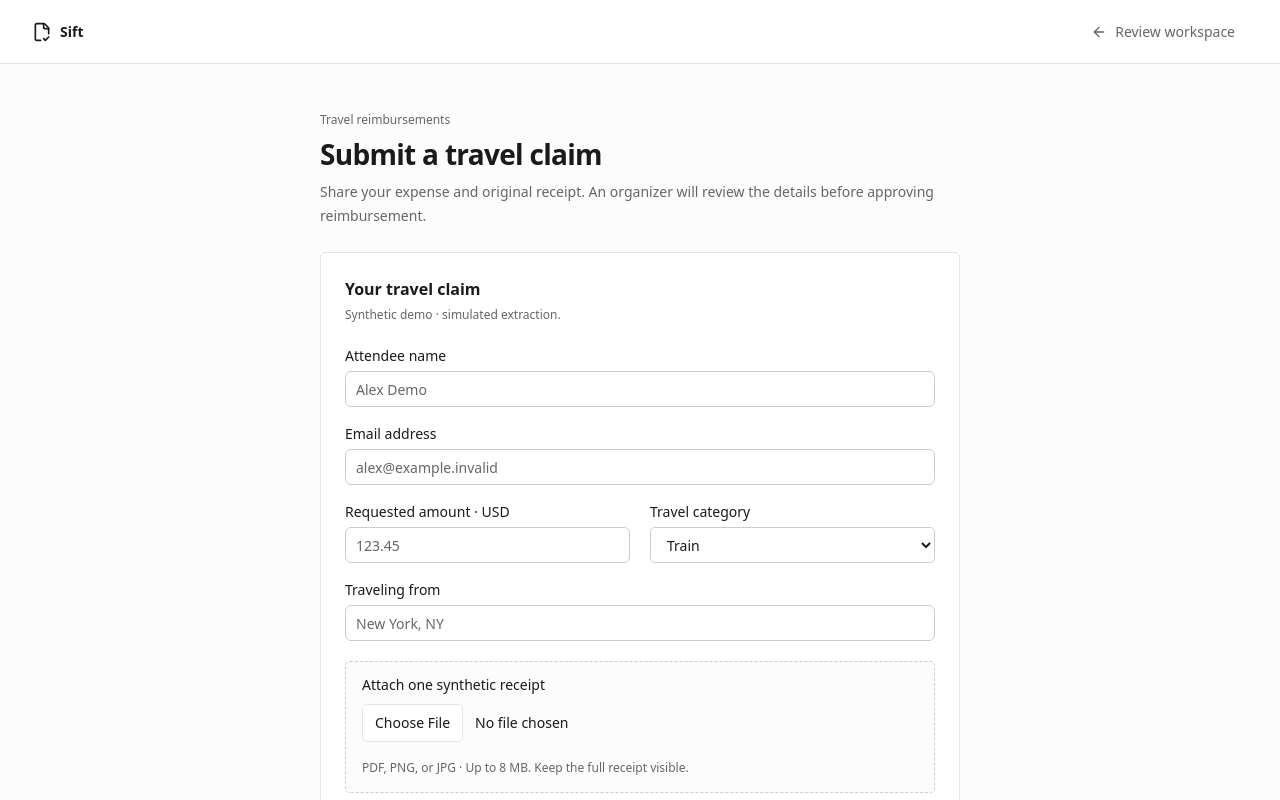
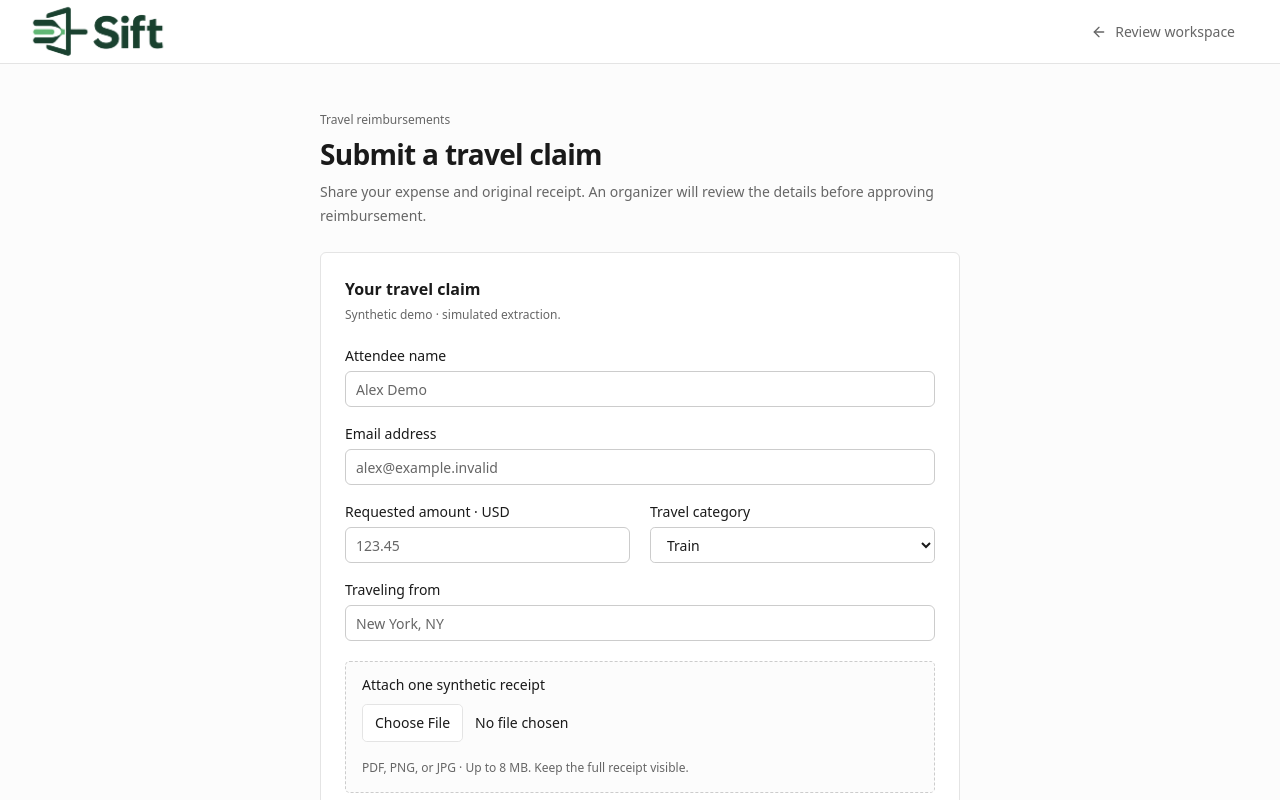
Before and after one commit to Cryplo/HackMIT26, a Next.js app in the folder reconciliation/: page /submit in a window 1280 px wide. Shown: the top 800 px of the page. Built offline with nearby package versions, Linux system fonts and the light colour scheme.

Commit message:
feat: add Sift branding and system design assets

```diff
--- a/reconciliation/src/app/submit/page.tsx
+++ b/reconciliation/src/app/submit/page.tsx
@@ -1,5 +1,6 @@
 import Link from "next/link";
-import { ArrowLeft, ArrowUpRight, FileCheck2 } from "lucide-react";
+import { ArrowLeft, ArrowUpRight } from "lucide-react";
+import { SiftLogo } from "@/components/SiftLogo";
 import { Button } from "@/components/ui/button";
 import SubmitForm from "./submit-form";
 
@@ -9,7 +10,7 @@ export default function SubmitPage() {
   return (
     <main className="min-h-dvh bg-muted/40 text-foreground">
       <nav aria-label="Main navigation" className="flex h-16 items-center justify-between border-b border-border bg-background px-4 sm:px-8">
-        <Link href="/business-demo" className="flex items-center gap-2 text-sm font-semibold"><FileCheck2 className="size-5" aria-hidden="true" />Sift</Link>
+        <Link href="/business-demo" className="flex items-center gap-2 text-sm font-semibold"><SiftLogo /></Link>
         <Button asChild variant="ghost" className="h-11 sm:h-9"><Link href="/business-demo"><ArrowLeft aria-hidden="true" />Review workspace</Link></Button>
       </nav>
       <div className="mx-auto max-w-2xl px-4 py-8 sm:py-12">
--- /dev/null
+++ b/reconciliation/src/components/SiftLogo.tsx
@@ -0,0 +1,10 @@
+import Image from "next/image";
+import styles from "./sift-logo.module.css";
+
+export function SiftLogo() {
+  return (
+    <span className={styles.logo}>
+      <Image src="/sift-logo.png" alt="Sift" width={1774} height={887} sizes="216px" className={styles.image} />
+    </span>
+  );
+}
--- a/reconciliation/src/components/business/AppShell.tsx
+++ b/reconciliation/src/components/business/AppShell.tsx
@@ -2,7 +2,8 @@
 
 import { useState, type ReactNode } from "react";
 import Link from "next/link";
-import { ArrowUpRight, LayoutDashboard, Menu, ReceiptText, ScanLine, SearchCheck, SlidersHorizontal } from "lucide-react";
+import { ArrowUpRight, LayoutDashboard, Menu, ReceiptText, SearchCheck, SlidersHorizontal } from "lucide-react";
+import { SiftLogo } from "@/components/SiftLogo";
 import { Button } from "@/components/ui/button";
 import { Sheet, SheetContent, SheetDescription, SheetHeader, SheetTitle, SheetTrigger } from "@/components/ui/sheet";
 import styles from "./business.module.css";
@@ -22,7 +23,7 @@ export function AppShell({ view, onViewChange, preview, children }: {
   const navigation = (
     <>
       <Link href={preview ? "/overview?preview=1" : "/overview"} className={styles.brand}>
-        <ScanLine aria-hidden="true" /> Sift
+        <SiftLogo />
       </Link>
       <div className={styles.workspaceLabel}>HackMIT · Travel</div>
       <nav aria-label="Workspace" className={styles.navigation}>
@@ -59,7 +60,7 @@ export function AppShell({ view, onViewChange, preview, children }: {
               {navigation}
             </SheetContent>
           </Sheet>
-          <span>Sift</span>
+          <SiftLogo />
         </div>
         <main id="workspace" className={styles.main} tabIndex={-1}>{children}</main>
       </div>
--- /dev/null
+++ b/reconciliation/src/components/sift-logo.module.css
@@ -0,0 +1,19 @@
+/* Frame the original artwork without its transparent outer padding. */
+.logo {
+  position: relative;
+  display: inline-block;
+  width: 132px;
+  height: 51px;
+  flex-shrink: 0;
+  overflow: hidden;
+  vertical-align: middle;
+}
+
+.image {
+  position: absolute;
+  width: 216px;
+  max-width: none;
+  height: 108px;
+  left: -41px;
+  top: -27px;
+}
```
Also changed, not shown: reconciliation/public/sift-logo.png (added), 5 other files (tests, documents, lock files or other folders).
